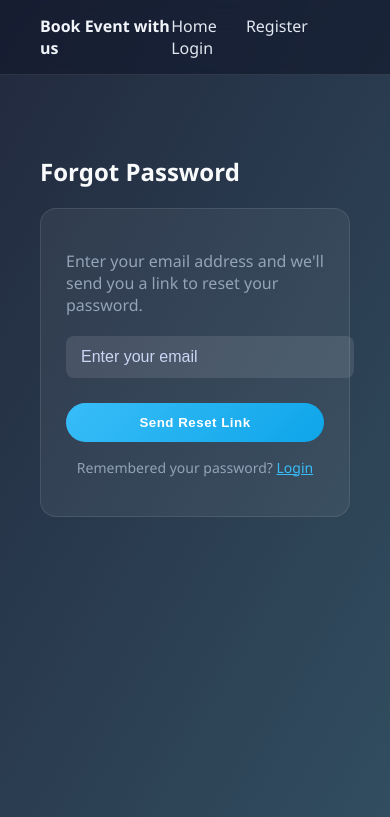
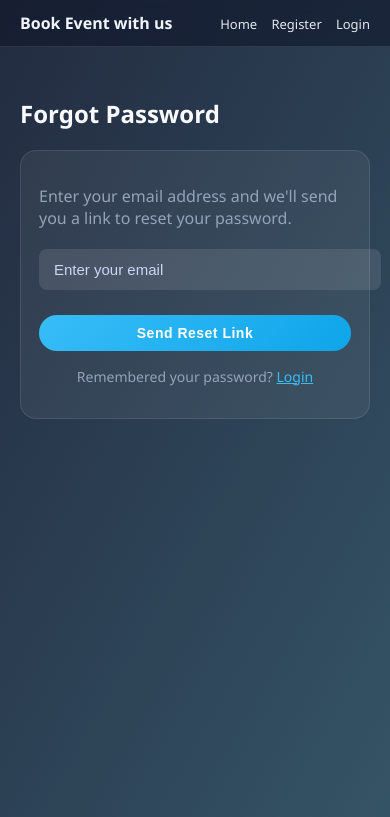
Before and after one commit to OlawaleDev18/eventhub, a Flask app: page /reset_password in a window 390 px wide. Shown: the top 817 px of the page. Run offline with Flask 3, Linux system fonts and the light colour scheme.

Commit message:
Add mobile responsive styles and reset password

```diff
--- a/Mini/static/main.css
+++ b/Mini/static/main.css
@@ -340,3 +340,138 @@ form {
     border: 1px solid #f87171;
     color: #f87171;
 }
+
+/* ── MOBILE RESPONSIVE ── */
+@media (max-width: 768px) {
+
+    .container {
+        padding: 30px 20px;
+    }
+
+    /* NAV */
+    nav {
+        padding: 12px 20px;
+        flex-wrap: wrap;
+        gap: 10px;
+    }
+
+    nav a {
+        margin-right: 14px;
+        font-size: 14px;
+    }
+
+    /* HERO */
+    .hero {
+        padding: 40px 16px 30px;
+    }
+
+    .hero h1 {
+        font-size: 32px;
+    }
+
+    .hero-sub {
+        font-size: 15px;
+    }
+
+    .hero-btns {
+        flex-direction: column;
+        align-items: center;
+    }
+
+    /* FEATURES */
+    .features-grid {
+        grid-template-columns: 1fr;
+    }
+
+    /* CATEGORIES */
+    .categories-row {
+        gap: 8px;
+    }
+
+    .category-pill {
+        font-size: 12px;
+        padding: 8px 14px;
+    }
+
+    /* DASHBOARD STATS */
+    .stats-row {
+        grid-template-columns: 1fr 1fr;
+        gap: 12px;
+    }
+
+    .stat-card {
+        padding: 14px;
+        gap: 10px;
+    }
+
+    .stat-num {
+        font-size: 22px;
+    }
+
+    .stat-icon {
+        font-size: 22px;
+    }
+
+    /* DASHBOARD GRID */
+    .dashboard-grid {
+        grid-template-columns: 1fr;
+    }
+
+    .dashboard-header {
+        flex-direction: column;
+        align-items: flex-start;
+    }
+
+    /* EVENTS GRID */
+    .events-grid {
+        grid-template-columns: 1fr;
+    }
+
+    /* BUTTONS */
+    button {
+        padding: 10px 18px;
+        font-size: 14px;
+    }
+
+    /* FORMS */
+    form {
+        max-width: 100%;
+    }
+
+    input {
+        font-size: 15px;
+    }
+
+    /* CARDS */
+    .card {
+        padding: 18px;
+        margin: 12px 0;
+    }
+
+    /* CTA */
+    .cta-section {
+        padding: 35px 16px;
+    }
+
+    /* RECENT BOOKINGS */
+    .recent-booking-item {
+        flex-direction: column;
+        align-items: flex-start;
+        gap: 6px;
+    }
+}
+
+@media (max-width: 400px) {
+    .hero h1 {
+        font-size: 26px;
+    }
+
+    .stats-row {
+        grid-template-columns: 1fr;
+    }
+
+    nav a {
+        font-size: 13px;
+        margin-right: 10px;
+    }
+}
```
